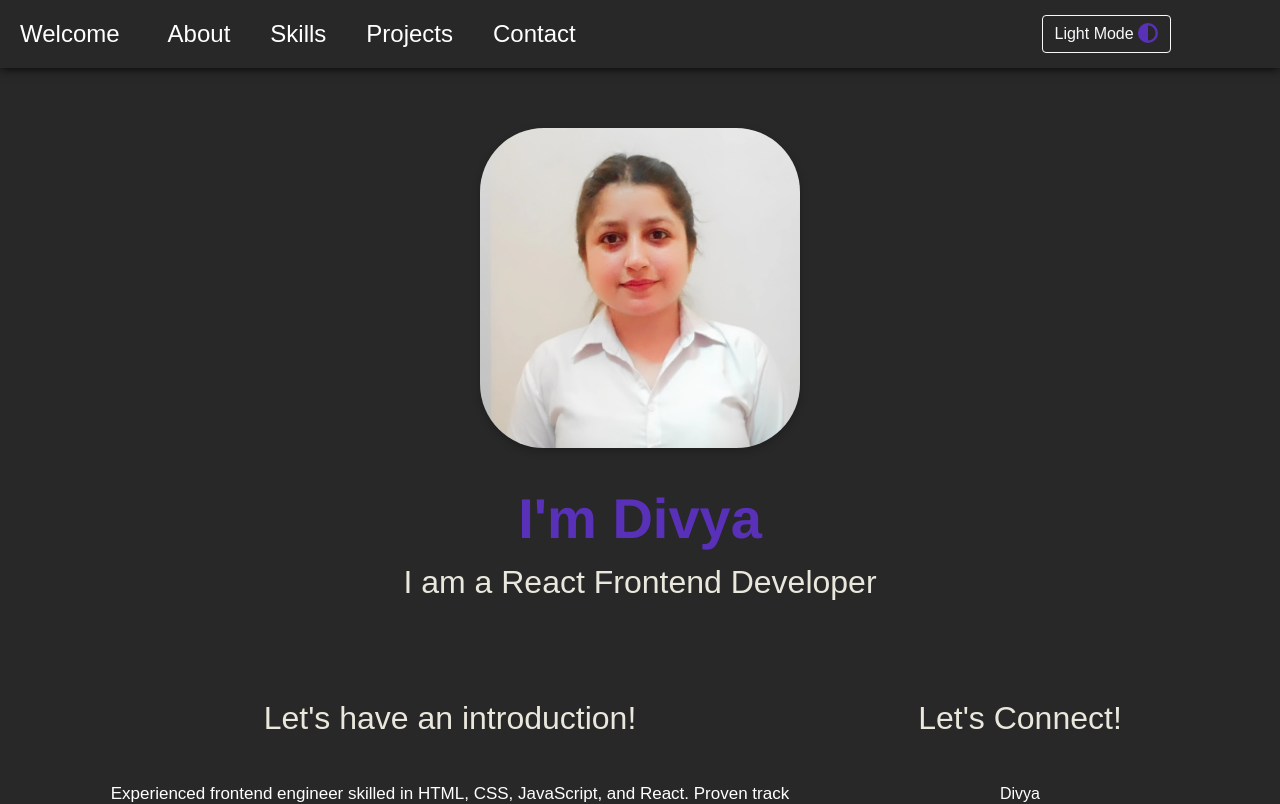
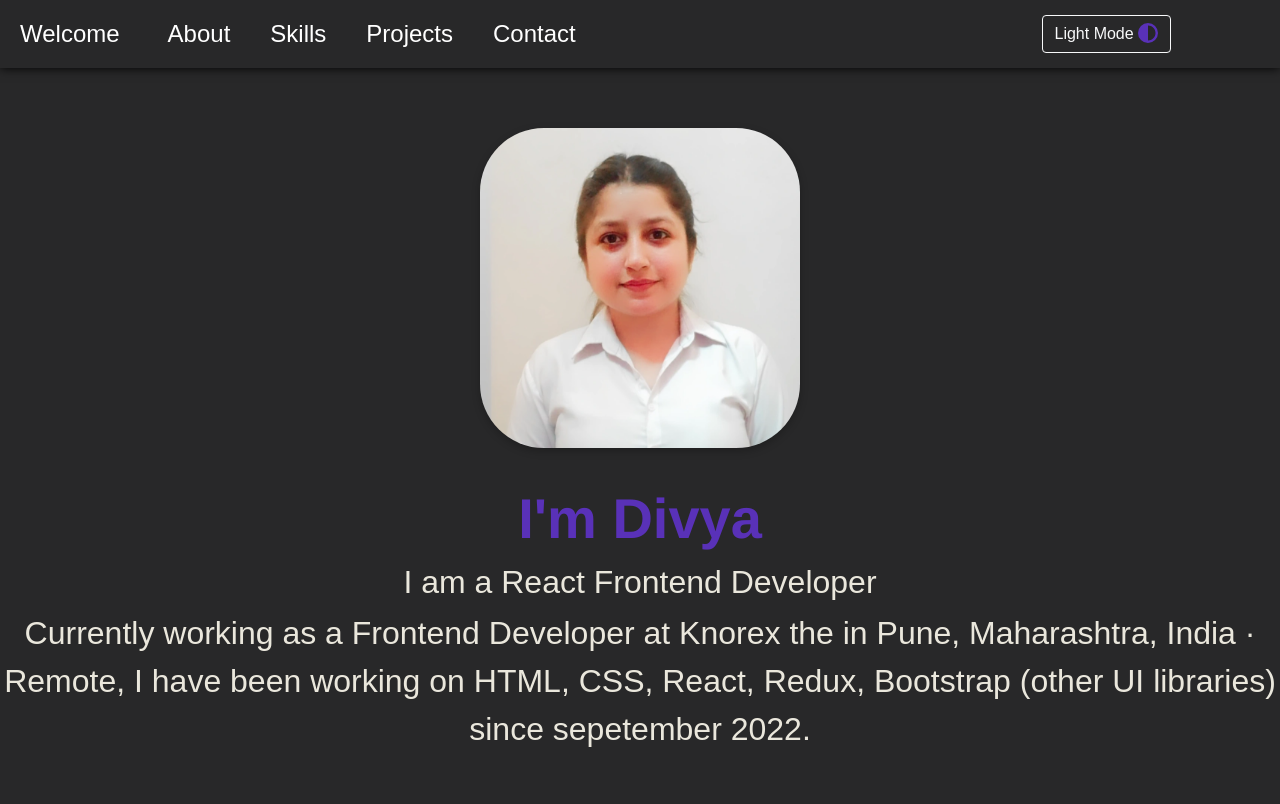
Before and after one commit to Divya3419/portfolio, a React (Create React App) app: page / in a window 1280 px wide. Shown: the top 804 px of the page. Built offline with nearby package versions, Linux system fonts and the light colour scheme.

Commit message:
done work

```diff
--- a/src/components/Home.jsx
+++ b/src/components/Home.jsx
@@ -25,6 +25,12 @@ const Home = () => {
             <h2 className="lead" align="center">
               I am a React Frontend Developer
             </h2>
+            <p className="lead" align="center">
+              Currently working as a Frontend Developer at Knorex the
+              in Pune, Maharashtra, India · Remote, I have been working
+              on HTML, CSS, React, Redux, Bootstrap (other UI
+              libraries) since sepetember 2022.
+            </p>
           </Col>
         </Row>
       </AttentionSeeker>
```
